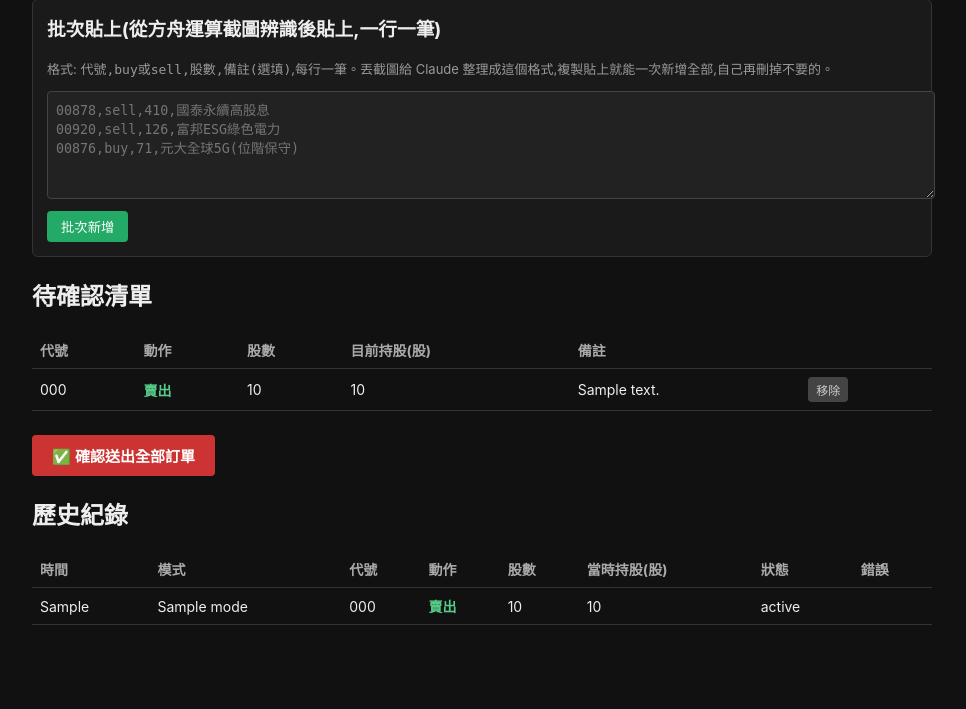
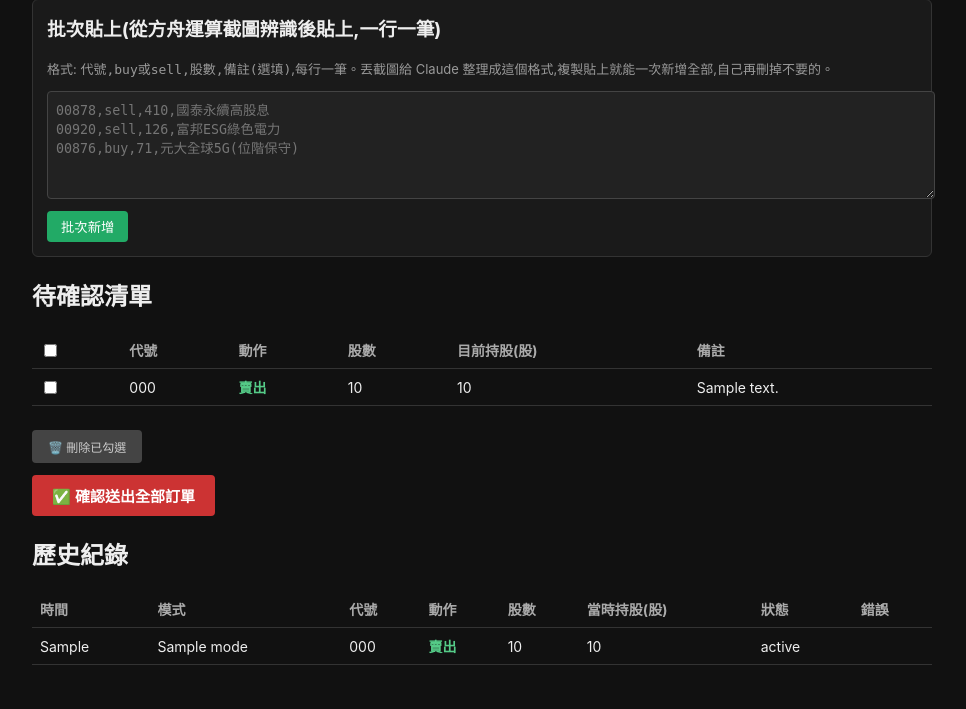
Before and after one commit to yanwolf/ark-trade-web, a Flask app: template app/templates/dashboard.html in a window 1280 px wide. Shown: the part 417-1126 px from the top of the page, without its empty margins (158-1124 px from the left). Before the commit the page ends 1042 px from the top, so only its background shows below. Run offline with Flask 3, Linux system fonts and the light colour scheme; the template is opened without the code that fills it: most values are stand-ins (such as "Sample title", 1, 10 or a date in 2020).

Commit message:
新增挑選刪除功能

```diff
--- a/app/main.py
+++ b/app/main.py
@@ -60,6 +60,16 @@ def add_suggestion():
 @app.route("/delete/<int:sid>", methods=["POST"])
 def delete_suggestion(sid):
     db.delete_suggestion(sid)
+    return redirect(url_for("dashboard"))
+
+
+@app.route("/delete-bulk", methods=["POST"])
+def delete_bulk_suggestions():
+    ids = request.form.getlist("selected_ids")
+    for sid in ids:
+        db.delete_suggestion(int(sid))
+    if ids:
+        flash(f"🗑️ 已刪除 {len(ids)} 筆")
     return redirect(url_for("dashboard"))
 
 
--- a/app/templates/dashboard.html
+++ b/app/templates/dashboard.html
@@ -82,24 +82,26 @@
 
 <h2>待確認清單</h2>
 {% if confirm_list %}
+<form action="/delete-bulk" method="post" onsubmit="return confirm('確定要刪除勾選的項目嗎?');">
 <table>
-  <tr><th>代號</th><th>動作</th><th>股數</th><th>目前持股(股)</th><th>備註</th><th></th></tr>
+  <tr>
+    <th><input type="checkbox" onclick="document.querySelectorAll('.row-check').forEach(c=>c.checked=this.checked)"></th>
+    <th>代號</th><th>動作</th><th>股數</th><th>目前持股(股)</th><th>備註</th>
+  </tr>
   {% for item in confirm_list %}
   <tr>
+    <td><input type="checkbox" class="row-check" name="selected_ids" value="{{ item.id }}"></td>
     <td>{{ item.code }}</td>
     <td class="{{ 'buy' if item.action=='buy' else 'sell' }}">{{ '買進' if item.action=='buy' else '賣出' }}</td>
     <td>{{ item.qty }}</td>
     <td>{{ item.held_qty }}</td>
     <td>{{ item.note }}</td>
-    <td>
-      <form action="/delete/{{ item.id }}" method="post" style="display:inline">
-        <button class="btn-del" type="submit">移除</button>
-      </form>
-    </td>
   </tr>
   {% endfor %}
 </table>
-<form action="/confirm" method="post" onsubmit="return confirm('確定要送出以上訂單嗎?');">
+<button class="btn-del" type="submit" style="padding:8px 16px;">🗑️ 刪除已勾選</button>
+</form>
+<form action="/confirm" method="post" onsubmit="return confirm('確定要送出以上訂單嗎?');" style="margin-top:12px;">
   <button class="btn-confirm" type="submit">✅ 確認送出全部訂單</button>
 </form>
 {% else %}
```
